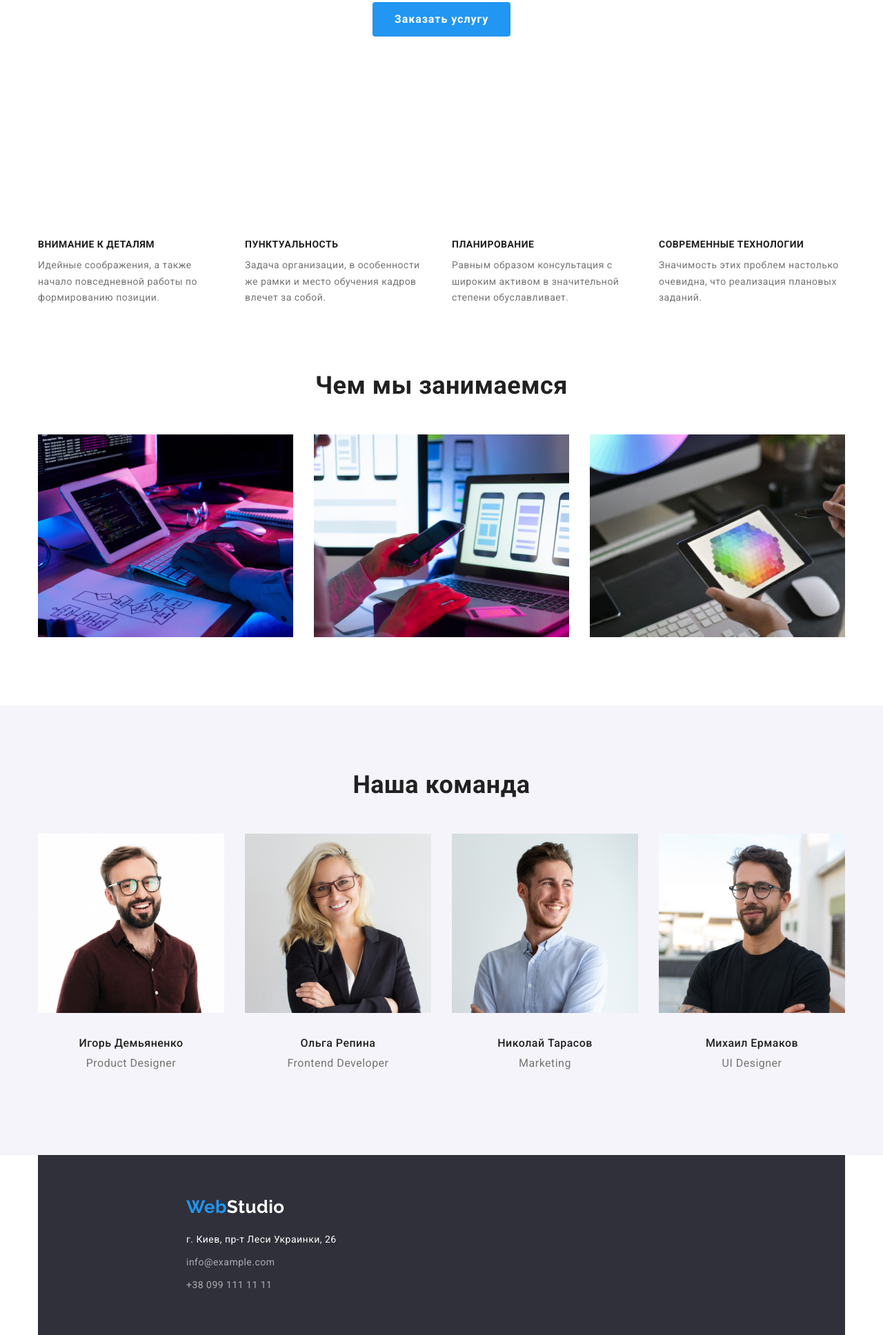
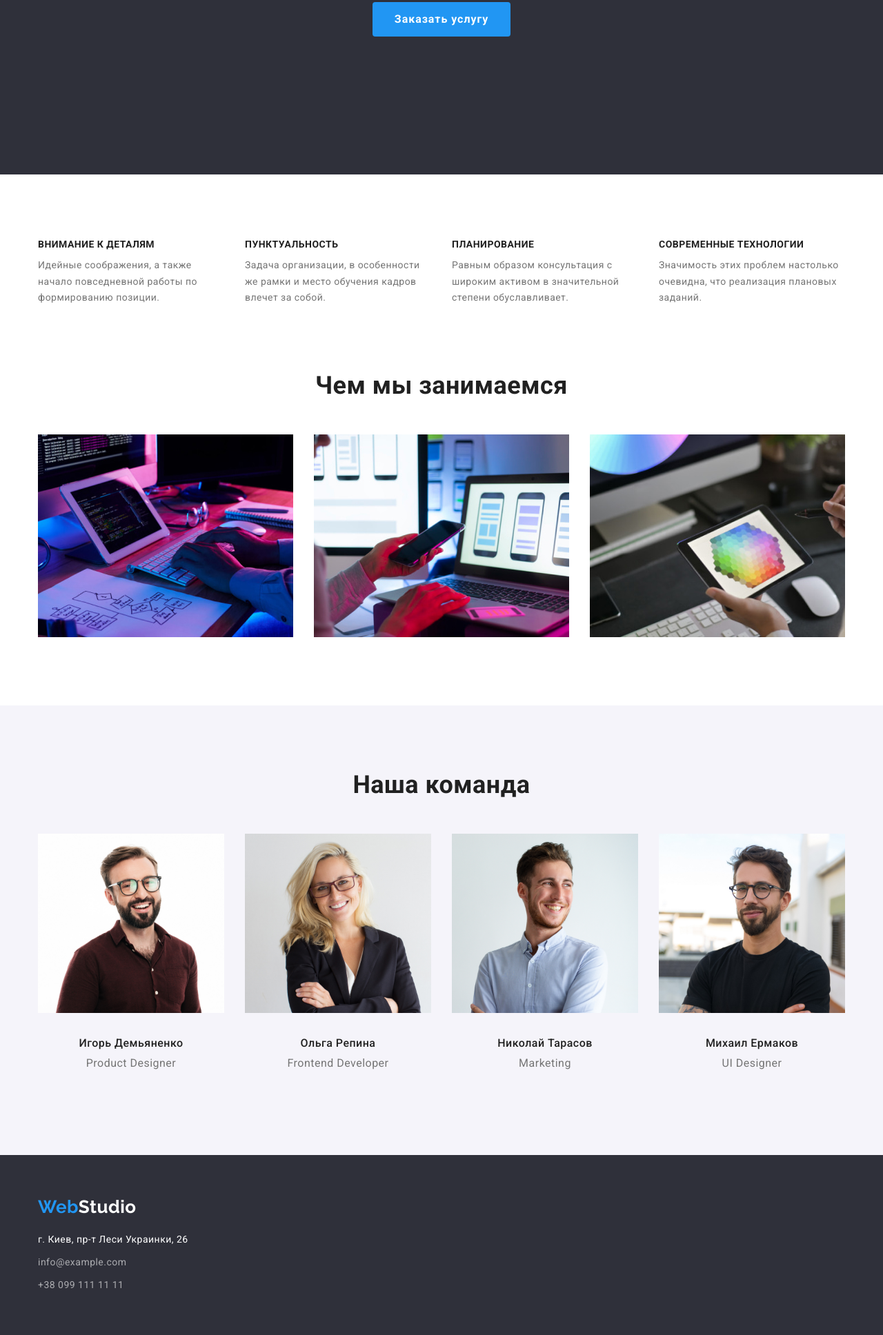
Before and after one commit to valhanovska/goit-markup-hw-03, a plain HTML site: page index.html in a window 1280 px wide. Shown: the part 428-2364 px from the top of the page at 69% size. Drawn offline with nearby package versions, Linux system fonts and the light colour scheme.

Commit message:
добавляет поправки

```diff
--- a/css/styles.css
+++ b/css/styles.css
@@ -141,13 +141,15 @@ body {
 /* HERO */
 .hero {
   text-align: center;
+  padding-top: 200px;
+  padding-bottom: 200px;
+  background-color: rgba(47, 48, 58, 1);
 }
 .hero .hero-title {
-  padding-top: 200px;
   margin-top: 0;
   margin-bottom: 30px;
   color: var(--white-color);
-  background-color: rgba(47, 48, 58, 1);
+
   font-weight: 900;
   font-size: 44px;
   line-height: 1.36;
@@ -179,9 +181,6 @@ body {
   background-color: var(--bcg-button);
 }
 
-.btn-bottom {
-  padding-bottom: 200px;
-}
 /* SECTION */
 .section {
   padding-top: 94px;
@@ -297,7 +296,6 @@ body {
   display: flex;
   flex-wrap: wrap;
   justify-content: center;
-  margin-top: 94px;
   margin-bottom: 50px;
 }
 .portfolio-btn .item {
@@ -391,7 +389,6 @@ body {
 
 /* footer */
 .footer {
-  padding-left: 215px;
   padding-top: 60px;
   padding-bottom: 60px;
   background-color: var(--bcg-footer);
--- a/index.html
+++ b/index.html
@@ -41,9 +41,7 @@
           Эффективные решения <br />
           для вашего бизнеса
         </h1>
-        <div class="btn-bottom">
         <button type="button" class="hero-button">Заказать услугу</button>
-        </div>
       </div>
     </section>
 
@@ -141,9 +139,8 @@
 
   <!-- Подвал -->
 
-  <footer>
+  <footer class="footer">
     <div class="container">
-      <div class="footer">
       <div class="footer-logo">
         <a href="./index.html" class="logo-footer"><span class="web-footer">Web</span><span
             class="studio-logo">Studio</span></a>
@@ -159,7 +156,6 @@
         </ul>
       </address>
     </div>
-    </div>
   </footer>
 </body>
 
```
Also changed, not shown: portfolio.html (+2 -4 lines). Lines whose indentation alone changed are shown as unchanged.
